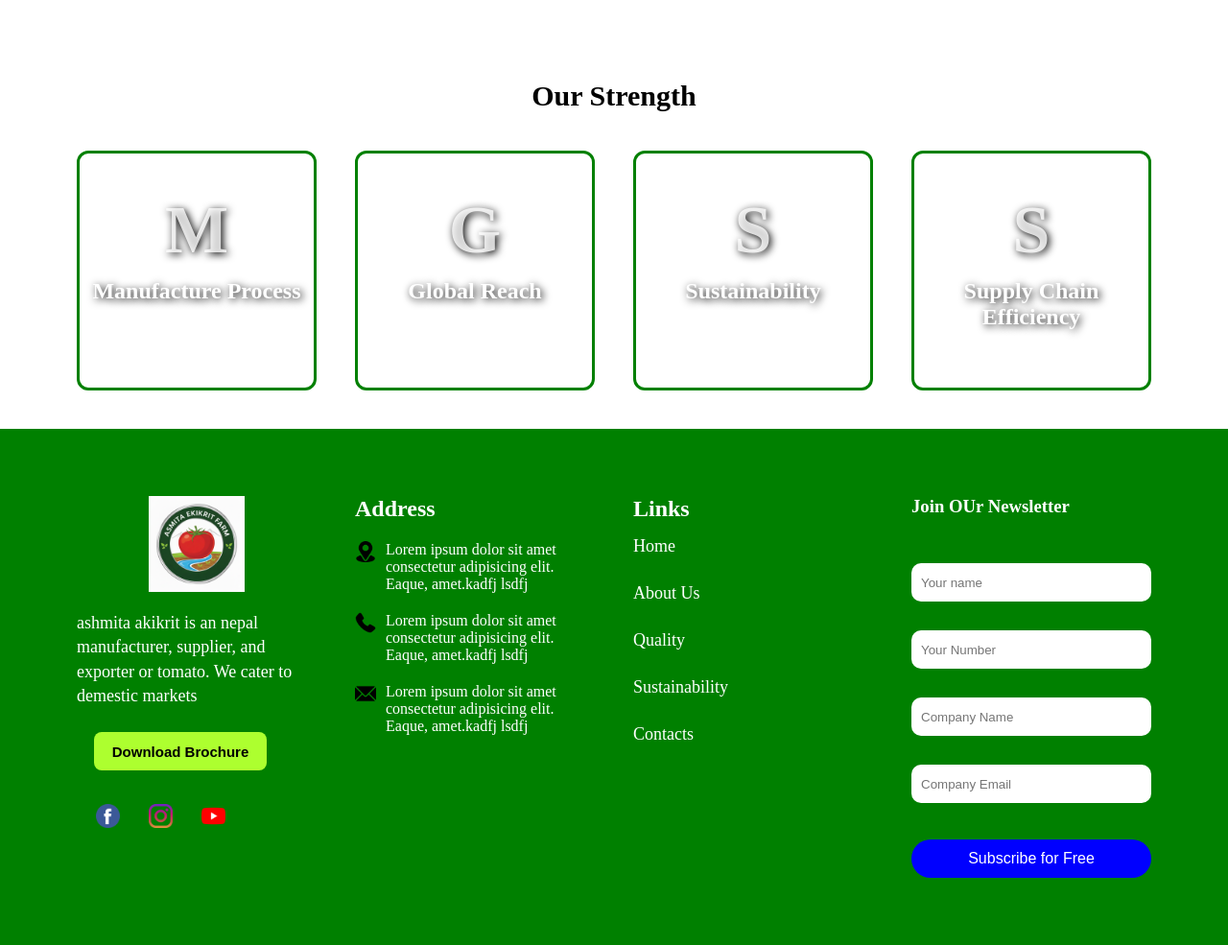
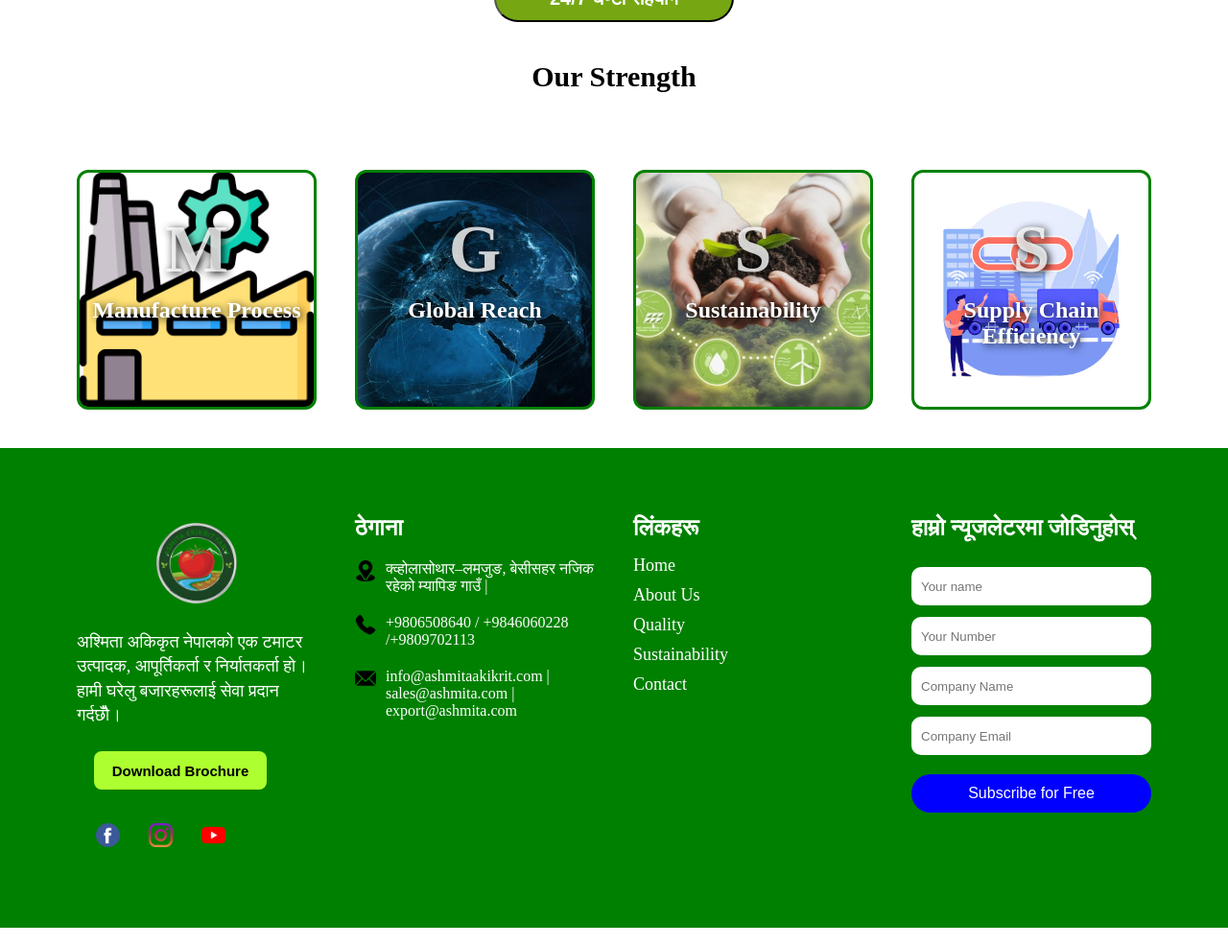
Before and after one commit to amritgrg2033/project, a plain HTML site: page index.html in a window 1280 px wide. Shown: the part 1786-2771 px from the top of the page at 96% size. Drawn offline with Linux system fonts and the light colour scheme; a script that the page names is missing.

Commit message:
Update index.html

```diff
--- a/index.html
+++ b/index.html
@@ -4,14 +4,14 @@
     <meta charset="UTF-8">
     <meta name="viewport" content="width=device-width, initial-scale=1.0">
     <title>Document</title>
-    <link rel="stylesheet" href="index.css">
+    <link rel="stylesheet" href="/css/index.css">
 
 </head>
 <body>
     <header>
         <nav id="navCont">
            <div id="logo">
-            <img id="logo-img" src="logo-removebg-preview.png" alt="logo alt">
+            <img id="logo-img" src="/image/logo-removebg-preview.png" alt="logo alt">
         </div>
 
             <a class="nav" href="#home">Home</a>
@@ -33,7 +33,7 @@
 
     <main>
         <div id="banner">
-            <img id="banner-pho" src="banner2.png" alt="banner">
+            <img id="banner-pho" src="/image/banner2.png" alt="banner">
         </div>
 
 
@@ -52,7 +52,7 @@
 
                 <div class="btn-img" >
                 <button class="read">थप पढ्नुहोस्</button>
-                <img class="p-img" src="tomato.png" alt="">
+                <img class="p-img" src="/image/tomato.png" alt="">
             </div>
             </div>
 
@@ -63,7 +63,7 @@
                 </p>
                  <div class="btn-img">
                  <button class="read">थप पढ्नुहोस्</button>
-                 <img class="p-img" src="green2.png" alt="">
+                 <img class="p-img" src="/image/green2.png" alt="">
                 </div>
             </div>
 
@@ -76,13 +76,11 @@
                  </p>
                  <div class="btn-img">
                  <button class="read">थप पढ्नुहोस्</button>
-                 <img class="p-img" src="hoeny.jpg" alt="">
+                 <img class="p-img" src="/image/hoeny.jpg" alt="">
                  </div>
             </div>
 
         </div>
-
-        </main>
 
 
 
@@ -91,15 +89,17 @@
 
 
 
+
+        <h2 id="hsupply">नेपालमा प्रिमियम टमाटर आपूर्तिकर्ता</h2>
          <div id="supply">
-            <h2 id="hsupply">नेपालमा प्रिमियम टमाटर आपूर्तिकर्ता</h2>
+
             <div id="supplydesc">
-                <img id="supplyimg" src="supply.jpg" alt="">
+                <img id="supplyimg" src="/image/supply.jpg" alt="">
                 <p id="psupply">
-                    हाम्रो ख्वोलोसोथारस्थित फार्ममा, हामी उच्च गुणस्तरीय, जैविक टमाटरहरू दिगो खेती पद्धतिहरू प्रयोग गरी उत्पादन गर्छौं, जसले उत्तम स्वाद, बनावट, र पोषण मूल्य सुनिश्चित गर्दछ। हाम्रा टमाटरहरू प्राकृतिक रूपमा पाकेका, हानिकारक रासायनिक पदार्थमुक्त, र ताजा तथा गुणस्तर कायम राख्ने गरी सावधानीपूर्वक संकलित गरिन्छन्।
+                    हाम्रो क्व्होलासोथारस्थित फार्ममा, हामी उच्च <span class="bold-sup"> गुणस्तरीय, जैविक </span> टमाटरहरू दिगो खेती पद्धतिहरू प्रयोग गरी उत्पादन गर्छौं, जसले उत्तम स्वाद, बनावट, र पोषण मूल्य सुनिश्चित गर्दछ। हाम्रा टमाटरहरू प्राकृतिक रूपमा पाकेका, हानिकारक रासायनिक पदार्थमुक्त, र ताजा तथा गुणस्तर कायम राख्ने गरी सावधानीपूर्वक संकलित गरिन्छन्।
                     <br>
                     <br>
-                         हामी गर्वका साथ सल्मे, गिलुङ, टक्सार, रामबजार, र पोखरा बजारहरूमा हाम्रो टमाटर आपूर्ति गर्छौं, जसले ताजा उत्पादनको लगातार वितरण सुनिश्चित गर्दछ। हाम्रो फार्मले पारम्परिक ज्ञान र आधुनिक कृषि प्रविधिहरूको संयोजन गरेको छ, जसले बढ्दो माग पूरा गर्दा पनि उच्चतम गुणस्तर कायम राख्न सक्षम बनाउँछ। घरपरिवार, रेस्टुरेन्ट, वा खाद्य प्रशोधन उद्योगका लागि होस्, हाम्रो टमाटर उच्च स्वाद, रसिलोपन, र पोषण मूल्यका कारण भरोसायोग्य मानिन्छ।
+                         हामी गर्वका साथ सल्मे, <span class="bold-sup"> गिलुङ, टक्सार, रामबजार, र पोखरा </span> बजारहरूमा हाम्रो टमाटर आपूर्ति गर्छौं, जसले ताजा उत्पादनको लगातार वितरण सुनिश्चित गर्दछ। हाम्रो फार्मले पारम्परिक ज्ञान र आधुनिक कृषि प्रविधिहरूको संयोजन गरेको छ, जसले बढ्दो माग पूरा गर्दा पनि उच्चतम गुणस्तर कायम राख्न सक्षम बनाउँछ। घरपरिवार, रेस्टुरेन्ट, वा खाद्य प्रशोधन उद्योगका लागि होस्, हाम्रो टमाटर उच्च स्वाद, रसिलोपन, र पोषण मूल्यका कारण भरोसायोग्य मानिन्छ।
                     <br>
                     <br>
                         हामी हाम्रो व्यवसायमा गुणस्तर, दिगोपना, र ग्राहक सन्तुष्टिलाई प्राथमिकता दिँदै आएका छौं। हाम्रो लक्ष्य नेपालमा ताजा र पोषिलो टमाटर आपूर्ति गर्नु मात्र होइन, ग्राहकहरूको स्वास्थ्य र दैनिक भोजनलाई स्वादिष्ट र पौष्टिक बनाउनु पनि हो।
@@ -112,37 +112,30 @@
 
 
 
-        <div id="strength">
+
 <h2 id="h-stren">Our Strength</h2>
 
-
+<div id="strength">
     <div id="str-cont">
 
-            <div id="img-manu" class="str-box">
+        <div class="str-box" style="background-image: url('/image/manufacture.png');">
             <p class="p-str">M</p>
             <h3 class="h-str">Manufacture Process</h3>
+        </div>
 
-
-            </div>
-            <div id="img-glo" class="str-box">
+        <div class="str-box" style="background-image: url('/image/global2.jpg');">
             <p class="p-str">G</p>
             <h3 class="h-str">Global Reach</h3>
-
-
         </div>
 
-             <div id="img-sus" class="str-box">
+        <div class="str-box" style="background-image: url('/image/sustainability.jpg');">
             <p class="p-str">S</p>
             <h3 class="h-str">Sustainability</h3>
-
-
         </div>
 
-              <div id="img-sup" class="str-box">
+        <div class="str-box" style="background-image: url('/image/supply.avif');">
             <p class="p-str">S</p>
             <h3 class="h-str">Supply Chain Efficiency</h3>
-
-
         </div>
 
     </div>
@@ -150,98 +143,75 @@
     </main>
 
 
+<footer>
+    <div id="footer">
 
-    <footer>
+        <!-- First Column -->
+        <div class="footer-c">
+            <img id="logo-e" src="/image/logo-removebg-preview.png" alt="">
 
-        <div id="footer">
-        <div class="footer-c">
-            <img id="logo-e" src="logo.png" alt="">
-            <p id="p-e">ashmita akikrit is an nepal manufacturer, supplier, and exporter or tomato. We cater to demestic markets</p>
+            <p id="p-e">
+                अश्मिता अकिकृत नेपालको एक टमाटर उत्पादक, आपूर्तिकर्ता र निर्यातकर्ता हो।हामी घरेलु बजारहरूलाई सेवा प्रदान गर्दछौँ।
+            </p>
+
             <button id="btn-e">Download Brochure</button>
+
             <div id="social">
-                <a href="www.facebook.com"><img class="img-e" src="/image/facebook.png" alt=""></a>
-                <a href="www.instagram.com"><img class="img-e" src="/image/instagram.png" alt=""></a>
-                <a href="www.youtube.com"><img class="img-e" src="/image/youtube.png" alt=""></a>
-
-
+                <a href="#"><img class="img-e" src="/image/facebook.png" alt=""></a>
+                <a href="#"><img class="img-e" src="/image/instagram.png" alt=""></a>
+                <a href="#"><img class="img-e" src="/image/youtube.png" alt=""></a>
+            </div>
         </div>
 
+        <!-- Second Column -->
+        <div class="footer-c">
+            <h3 class="info-he">ठेगाना</h3>
 
+            <div class="info">
+                <img class="info-img" src="/image/location.png" alt="">
+                <p>क्व्होलासोथार–लमजुङ, बेसीसहर नजिक रहेको म्यापिङ गाउँ |</p>
             </div>
 
-
-
-
-
-
-
-        <div class="footer-c">
-            <h3 class="info-he">Address</h3>
             <div class="info">
-                <img class="info-img" src="location.png" alt="">
-                <p>Lorem ipsum dolor sit amet consectetur adipisicing elit. Eaque, amet.kadfj lsdfj</p>
-            </div>
-            <div class="info">
-                <img class="info-img"  src="phone-call.png" alt="">
-                <p>Lorem ipsum dolor sit amet consectetur adipisicing elit. Eaque, amet.kadfj lsdfj</p>
-            </div>
-            <div class="info">
-                <img class="info-img"  src="email.png" alt="">
-                <p>Lorem ipsum dolor sit amet consectetur adipisicing elit. Eaque, amet.kadfj lsdfj</p>
+                <img class="info-img" src="/image/phone-call.png" alt="">
+                <p>+9806508640 / +9846060228 /+9809702113</p>
             </div>
 
+            <div class="info">
+                <img class="info-img" src="/image/email.png" alt="">
+                <p>info@ashmitaakikrit.com | sales@ashmita.com | export@ashmita.com</p>
+            </div>
+        </div>
 
+        <!-- Third Column -->
+        <div class="footer-c">
+            <h3 class="info-he">लिंकहरू</h3>
 
-
-
-        </div>
-        <div class="footer-c">
-            <h3 class="info-he">Links</h3>
-            <div id="list-links">
-            <ul >
+            <ul id="list-links">
                 <li>Home</li>
-                <br>
                 <li>About Us</li>
-                <br>
                 <li>Quality</li>
-                <br>
                 <li>Sustainability</li>
-                <br>
-                <li>Contacts</li>
+                <li>Contact</li>
             </ul>
         </div>
 
+        <!-- Fourth Column -->
+        <div id="footer-join" class="footer-c">
+            <h3 class="info-he">हाम्रो न्यूजलेटरमा जोडिनुहोस्</h3>
+            <form action="/index.php">
+            <input class="input" placeholder="Your name" type="text">
+            <input class="input" placeholder="Your Number" type="number">
+            <input class="input" placeholder="Company Name" type="text">
+            <input class="input" placeholder="Company Email" type="email">
 
+            <button type="submit" id="sub">Subscribe for Free</button>
+            </form>
+        </div>
 
     </div>
-        <div id="footer-join" class="footer-c">
-            <h3>Join OUr Newsletter</h3>
-            <br>
-            <br>
-
-            <input class="input" placeholder="Your name"  type="text">
-            <br>
-            <br>
-            <input class="input" placeholder="Your Number" value="number" type="number">
-            <br>
-            <br>
-            <input class="input" placeholder="Company Name" type="text">
-            <br><br>
-            <input class="input" placeholder="Company Email"  type="e">
-            <br><br>
-            <button type="submit" id="sub"> Subscribe for Free </button>
-
-
-        </div>
-        </div>
-
-
-
-
 </footer>
-
      <script src="ind2ex.js"></script>
 
 </body>
-
 </html>
```
Lines whose indentation alone changed are shown as unchanged.
